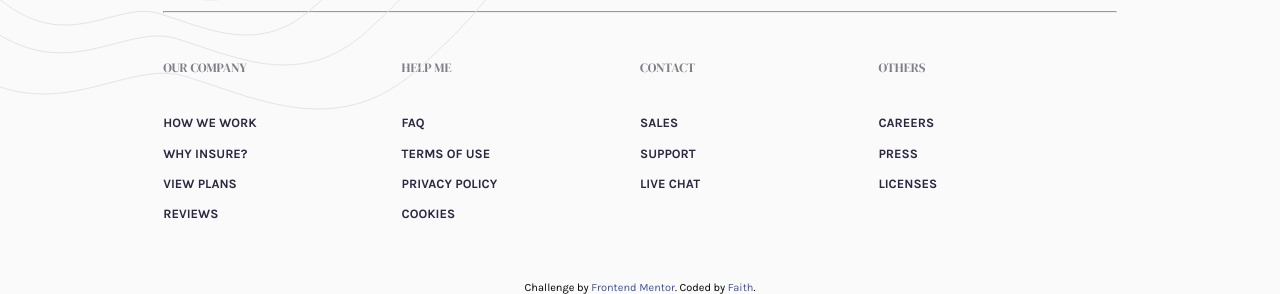
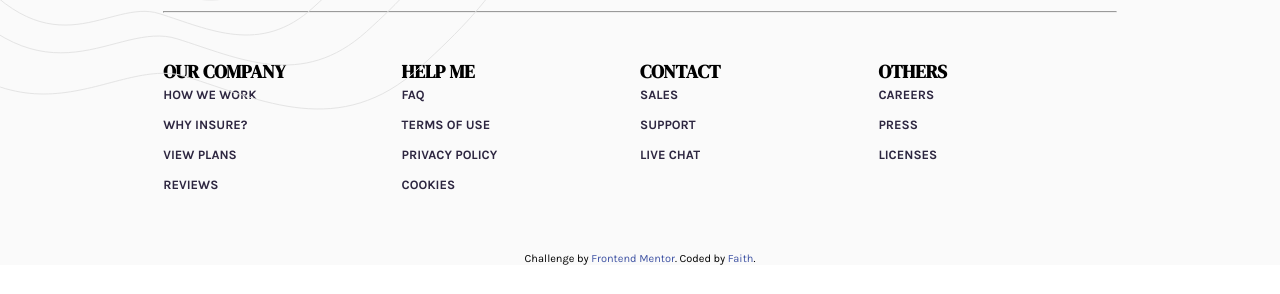
Before and after one commit to fnwork/insure, a plain HTML site: page index.html in a window 1280 px wide. Shown: the part 2174-2468 px from the top of the page. After the commit the page ends 2439 px from the top, so only its background shows below. Drawn offline with Linux system fonts and the light colour scheme.

Commit message:
Update index.html
Changed h4 to h3 and removed the comments

```diff
--- a/index.html
+++ b/index.html
@@ -2,17 +2,13 @@
 <html lang="en">
 <head>
   <meta charset="UTF-8">
-  <meta name="viewport" content="width=device-width, initial-scale=1.0"> <!-- displays site properly based on user's device -->
+  <meta name="viewport" content="width=device-width, initial-scale=1.0">
 
   <link rel="icon" type="image/png" sizes="32x32" href="./images/favicon-32x32.png">
 
   <title>Frontend Mentor | Insure landing page</title>
   <link rel="stylesheet" href="style.css">
-  <!-- Feel free to remove these styles or customise in your own stylesheet 👍 -->
-  <style>
-    .attribution { font-size: 11px; text-align: center; }
-    .attribution a { color: hsl(228, 45%, 44%); }
-  </style>
+
 </head>
 <body>
   <header>
@@ -115,7 +111,7 @@
 
       <div class="bottom">
         <div>
-          <h4> Our company</h4>
+          <h3> Our company</h3>
           <ul>
             <li><a href="#">How we work</a></li>
             <li><a href="#">Why Insure?</a></li>
@@ -125,7 +121,7 @@
         </div>
 
         <div>
-          <h4>Help me</h4>
+          <h3>Help me</h3>
           <ul>
             <li><a href="#">FAQ</a></li>
             <li><a href="#">Terms of use</a></li>
@@ -135,7 +131,7 @@
         </div>
 
         <div>
-          <h4>Contact</h4>
+          <h3>Contact</h3>
           <ul>
             <li><a href="#">Sales</a></li>
             <li><a href="#">Support</a></li>
@@ -144,7 +140,7 @@
         </div>
 
         <div>
-          <h4> Others</h4>
+          <h3> Others</h3>
           <ul>
             <li><a href="#">Careers</a></li>
             <li><a href="#">Press</a></li>
```
